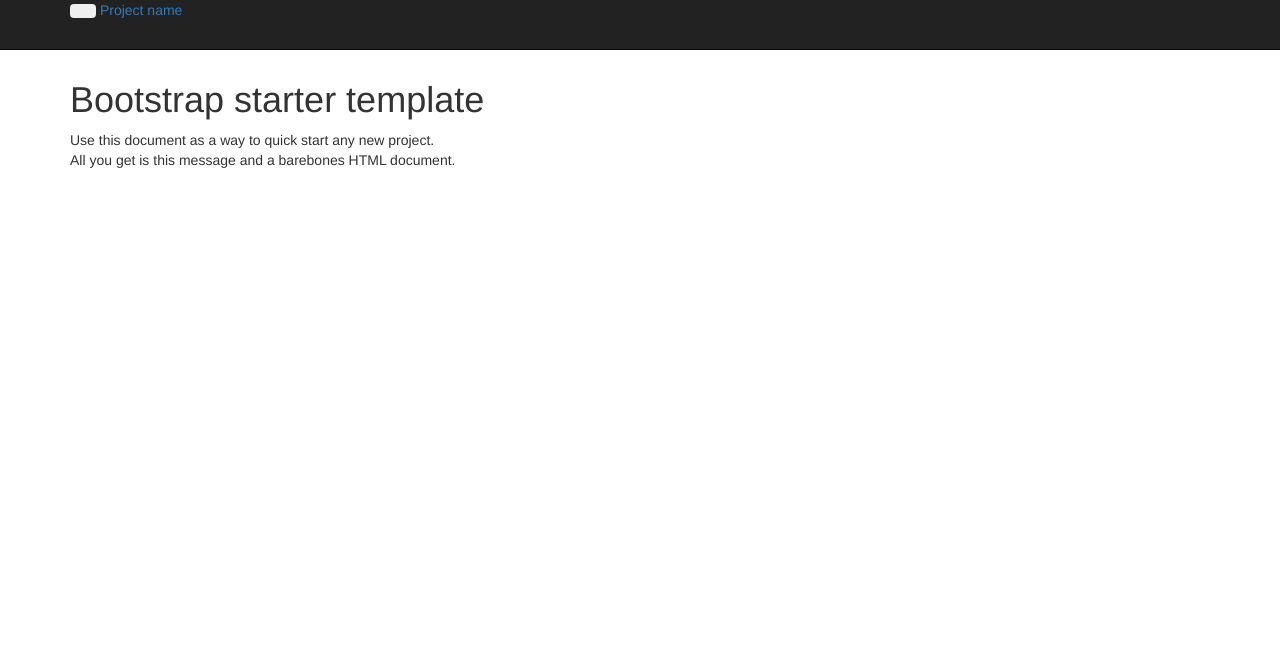
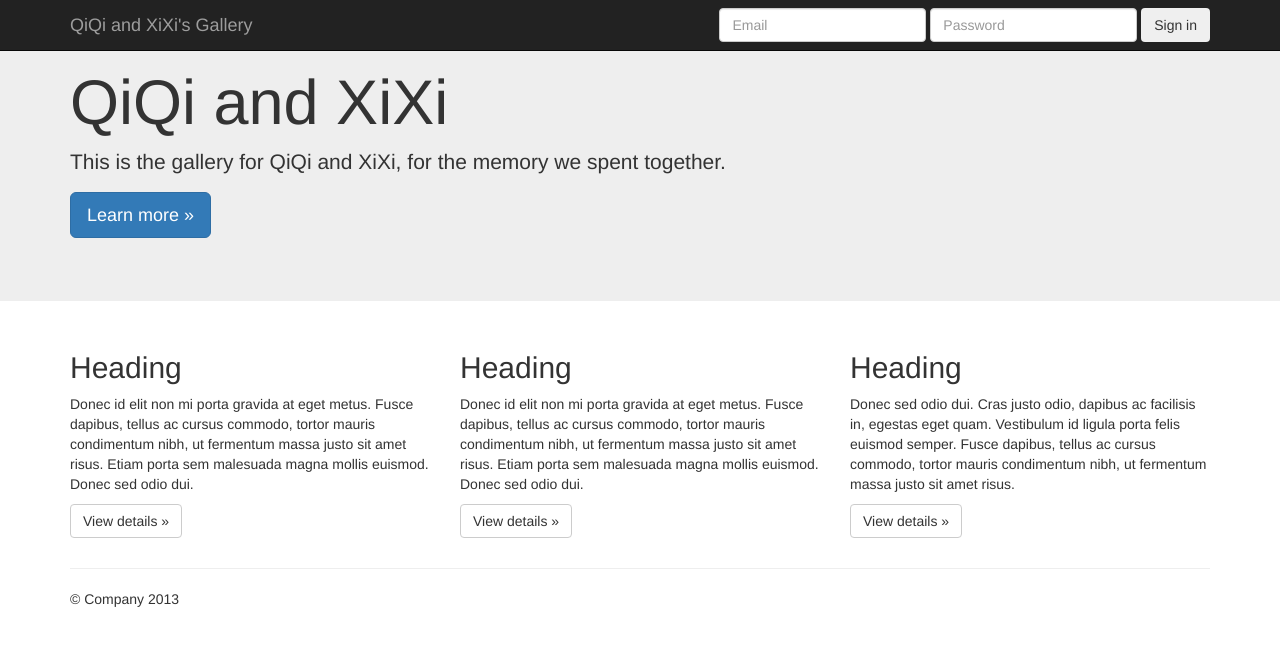
Before and after one commit to lpqcx/webapp, a website: page index.html in a window 1280 px wide. Drawn offline with nearby package versions, Linux system fonts and the light colour scheme.

Commit message:
Edited product desc in index.html

```diff
--- a/index.html
+++ b/index.html
@@ -1,44 +1,77 @@
 <!DOCTYPE html>
-<html>
+<html lang="en">
   <head>
-    <title>Bootstrap 101 Template</title>
+    <meta charset="utf-8">
+    <title>QiQi and XiXi's Gallery</title>
     <meta name="viewport" content="width=device-width, initial-scale=1.0">
     <!-- Bootstrap -->
-    <link href="~/bootstrap/css/bootstrap.min.css" rel="stylesheet" media="screen">
-    <style>
-      body{
-        padding-top: 60px;
-      }
-    </style>
+    <link href="css/bootstrap.min.css" rel="stylesheet">
+    <lind href="css/jumbotron.css" rel="stylesheet">
+    <link href="assets/ico/favicon.png" rel="shortcut icon">
+    <meta name="description" content="">
+    <meta name="author" content="">
   </head>
   <body>
     <div class="navbar navbar-inverse navbar-fixed-top">
-      <div class="navbar-inner">
-        <div class="container">
-          <button type="button" class="btn btn-navbar" data-toggle="collapse" data-target=".nav-collapse">
+      <div class="container">
+        <div class="navbar-header">
+          <button type="button" class="navbar-toggle" data-toggle="collapse" data-target=".nav-collapse">
             <span class="icon-bar"></span>
             <span class="icon-bar"></span>
             <span class="icon-bar"></span>
           </button>
-          <a class="brand" href="#">Project name</a>
-          <div class="nav-collapse collapse">
-            <ul class="nav">
-              <li class="active"><a href="#">Home</a></li>
-              <li><a href="#about">About</a></li>
-              <li><a href="#contact">Contact</a></li>
-            </ul>
-          </div><!--/.nav-collapse -->
+          <a class="navbar-brand" href="#">QiQi and XiXi's Gallery</a>
+	</div>
+	<div class="navbar-collapse collapse">
+          <form class="navbar-form navbar-right">
+            <div class="form-group">
+	      <input class="form-control" type="text" placeholder="Email">
+            </div>
+	    <div class="form-group">
+	      <input class="form-control" type="password" placeholder="Password">
+            </div>
+	    <button type="submit" class="btn">Sign in</button>
+          </form>
         </div>
       </div>
     </div>
 
+    <div class="jumbotron">
+      <!-- Main hero unit for a primary marketing message or call to action -->
+      <div class="container">
+        <h1>QiQi and XiXi</h1>
+        <p>This is the gallery for QiQi and XiXi, for the memory we spent together.</p>
+        <p><a role="button" class="btn btn-primary btn-lg">Learn more &raquo;</a></p>
+      </div>
+    </div>
+
     <div class="container">
+      <!-- Example row of columns -->
+      <div class="row">
+        <div class="col-md-4">
+          <h2>Heading</h2>
+          <p>Donec id elit non mi porta gravida at eget metus. Fusce dapibus, tellus ac cursus commodo, tortor mauris condimentum nibh, ut fermentum massa justo sit amet risus. Etiam porta sem malesuada magna mollis euismod. Donec sed odio dui. </p>
+          <p><a class="btn btn-default" href="#" role="button">View details &raquo;</a></p>
+        </div>
+        <div class="col-md-4">
+          <h2>Heading</h2>
+          <p>Donec id elit non mi porta gravida at eget metus. Fusce dapibus, tellus ac cursus commodo, tortor mauris condimentum nibh, ut fermentum massa justo sit amet risus. Etiam porta sem malesuada magna mollis euismod. Donec sed odio dui. </p>
+          <p><a class="btn btn-default" href="#" role="button">View details &raquo;</a></p>
+       </div>
+        <div class="col-md-4">
+          <h2>Heading</h2>
+          <p>Donec sed odio dui. Cras justo odio, dapibus ac facilisis in, egestas eget quam. Vestibulum id ligula porta felis euismod semper. Fusce dapibus, tellus ac cursus commodo, tortor mauris condimentum nibh, ut fermentum massa justo sit amet risus.</p>
+          <p><a class="btn btn-default" href="#" role="button">View details &raquo;</a></p>
+        </div>
+      </div>
 
-      <h1>Bootstrap starter template</h1>
-      <p>Use this document as a way to quick start any new project.<br> All you get is this message and a barebones HTML document.</p>
+      <hr>
 
+      <footer>
+        <p>&copy; Company 2013</p>
+      </footer>
     </div>
-    <script src="http://code.jquery.com/jquery.js"></script>
-    <script src="~/bootstrap/js/bootstrap.min.js"></script>
+    <script src="http://code.jquery.com/jquery-1.10.2.min.js"></script>
+    <script src="js/bootstrap.min.js"></script>
   </body>
 </html>
--- a/web.js
+++ b/web.js
@@ -1,6 +1,9 @@
 var express = require('express');
 var fs = require('fs');
 var app = express.createServer(express.logger());
+app.use('/img',express.static(__dirname + '/img'));
+app.use('/js',express.static(__dirname + '/js'));
+app.use('/css',express.static(__dirname + '/css'));
 
 var buf = fs.readFileSync('index.html');
 
```
Also changed, not shown: bootstrap/img/glyphicons-halflings-white.png (deleted), bootstrap/img/glyphicons-halflings.png (deleted).
